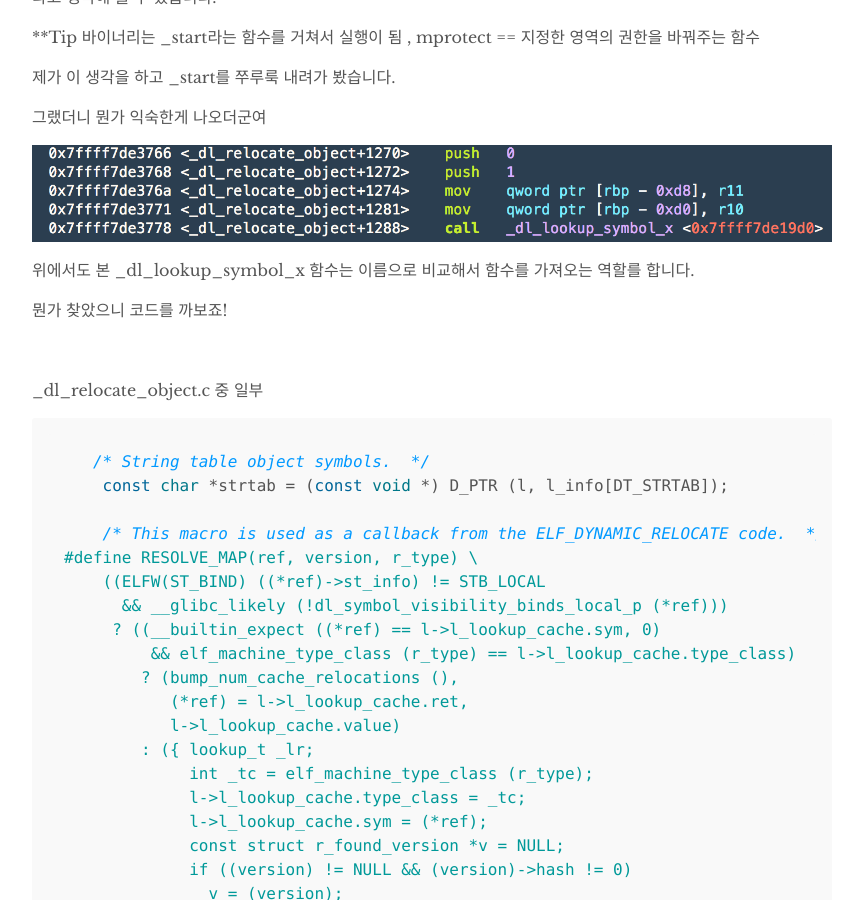
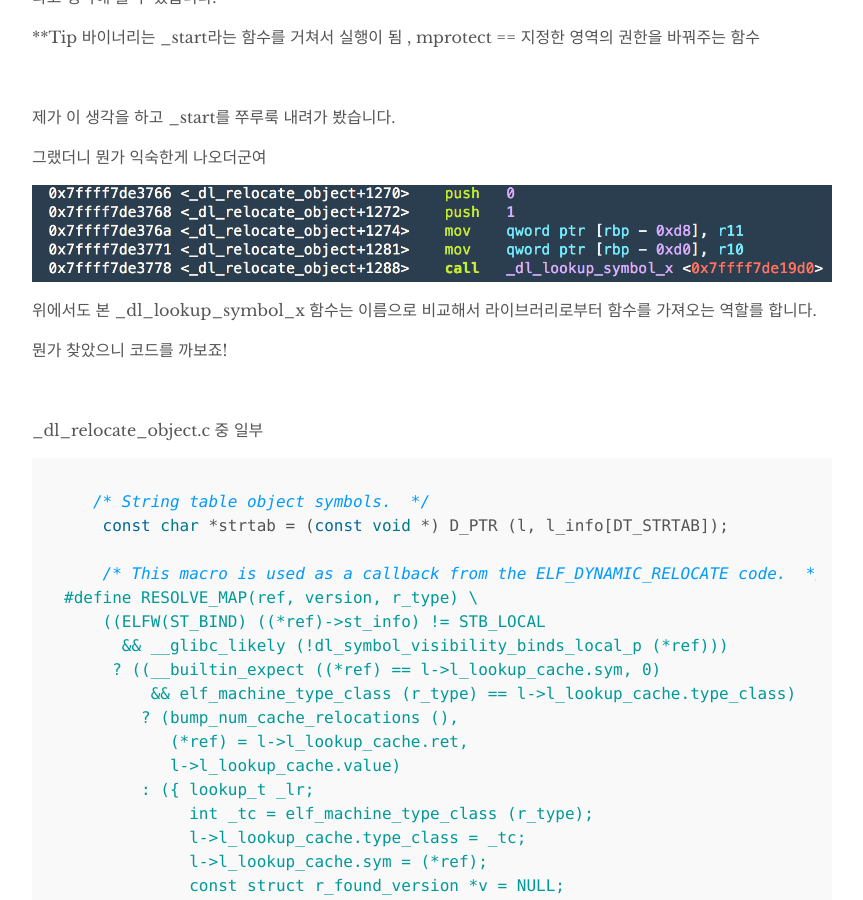
Before and after one commit to hOwD4yS/hOwD4yS.github.io, a Jekyll site: the page built from _posts/2018-01-02-RELRO-is-fun2.md, in a window 1280 px wide and 900 px high, scrolled down 4369 px. Shown: the whole window, without its empty margins (208-1071 px from the left). Built offline with Jekyll 4.4.1, drawn with Linux system fonts in a browser that asks for light colours; some of the changed text lies outside the part shown.

Commit message:
add post

````diff
--- a/_posts/2018-01-02-RELRO-is-fun2.md
+++ b/_posts/2018-01-02-RELRO-is-fun2.md
@@ -127,13 +127,15 @@ got영역을 살펴봅시다!
 
 **Tip 바이너리는 _start라는 함수를 거쳐서 실행이 됨 , mprotect == 지정한 영역의 권한을 바꿔주는 함수
 
+<br>
+
 제가 이 생각을 하고 _start를 쭈루룩 내려가 봤습니다.
 
 그랬더니 뭔가 익숙한게 나오더군여
 
 ![image-20180922005607701](../img/2018-01-02-RELRO-is-fun2/11.png)
 
-위에서도 본 _dl_lookup_symbol_x 함수는 이름으로 비교해서 함수를 가져오는 역할를 합니다.
+위에서도 본 _dl_lookup_symbol_x 함수는 이름으로 비교해서 라이브러리로부터  함수를 가져오는 역할를 합니다.
 
 뭔가 찾았으니 코드를 까보죠!
 
@@ -292,9 +294,11 @@ _dl_protect_relro (struct link_map *l)
       && __mprotect ((void *) start, end - start, PROT_READ) < 0)
 ```
 
-FULL RELRO의 특징을 이용해서 _dl_protect_relro 를 호출해서
+FULL RELRO의 특징을 이용해서 _dl_protect_relro 함수를 호출해서
 
 __mprotect ((void *) start, end - start, PROT_READ) 권한 설정을 해주는 것을 볼 수 있습니다.
+
+<br>
 
 gdb로 살펴보죠
 
@@ -316,6 +320,4 @@ mprotect 호출 전에는 권한설정이 안될걸 볼 수 있습니다.
 
 
 
-
-
 <h1>많이 부족하지만 봐주셔서 감사합니다!!</h1>
````
